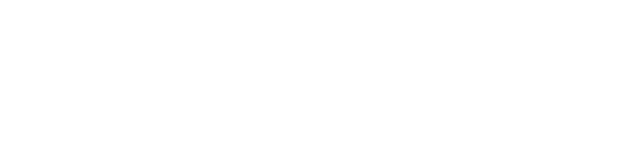
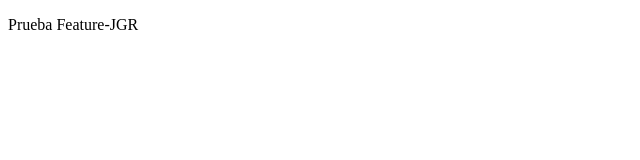
Before and after one commit to AleRodriguez8/Practica-JS, a plain HTML site: page index.html in a window 1280 px wide. Shown: the whole page, without its empty margins (0-640 px from the left). Drawn offline with Linux system fonts and the light colour scheme.

Commit message:
Prueba que funciona Feature-JGR

```diff
--- a/index.html
+++ b/index.html
@@ -7,6 +7,6 @@
     <title>Document</title>
 </head>
 <body>
-
+    <p>Prueba Feature-JGR</p>
 </body>
 </html>
```
